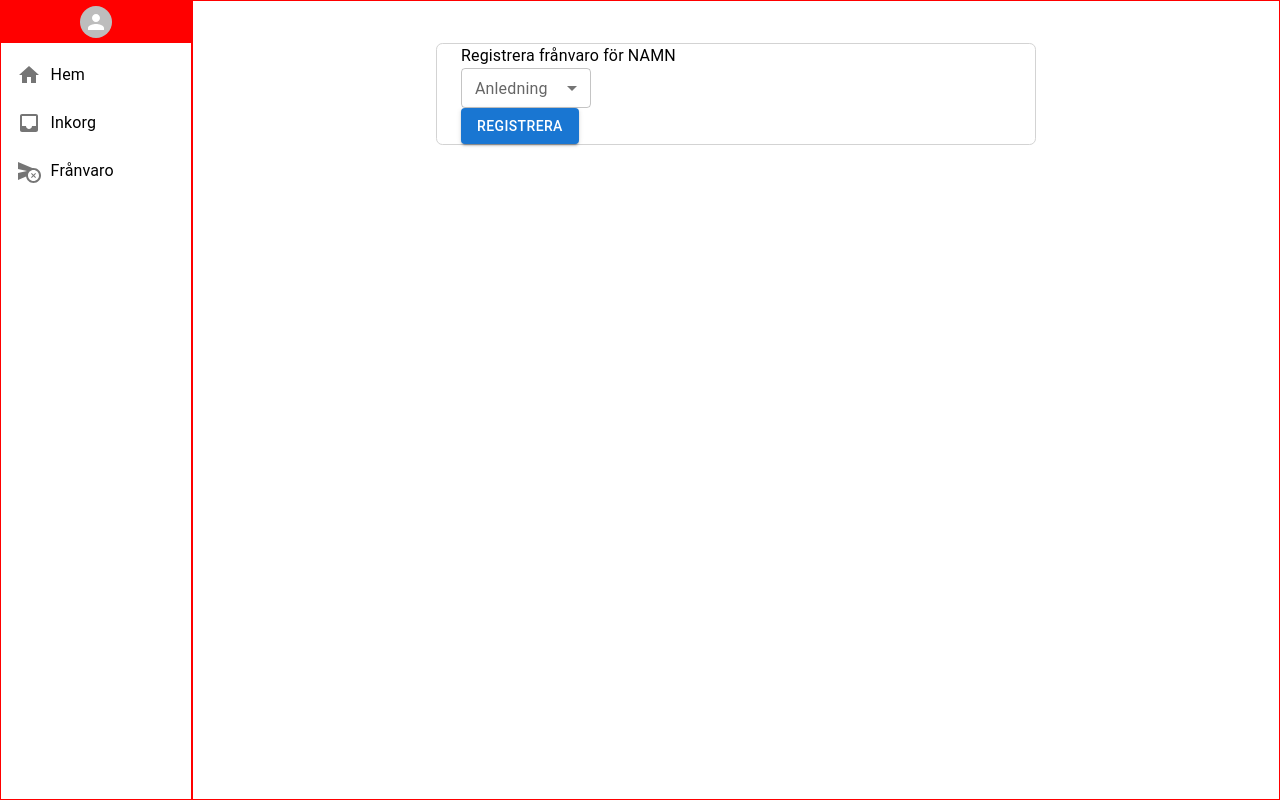
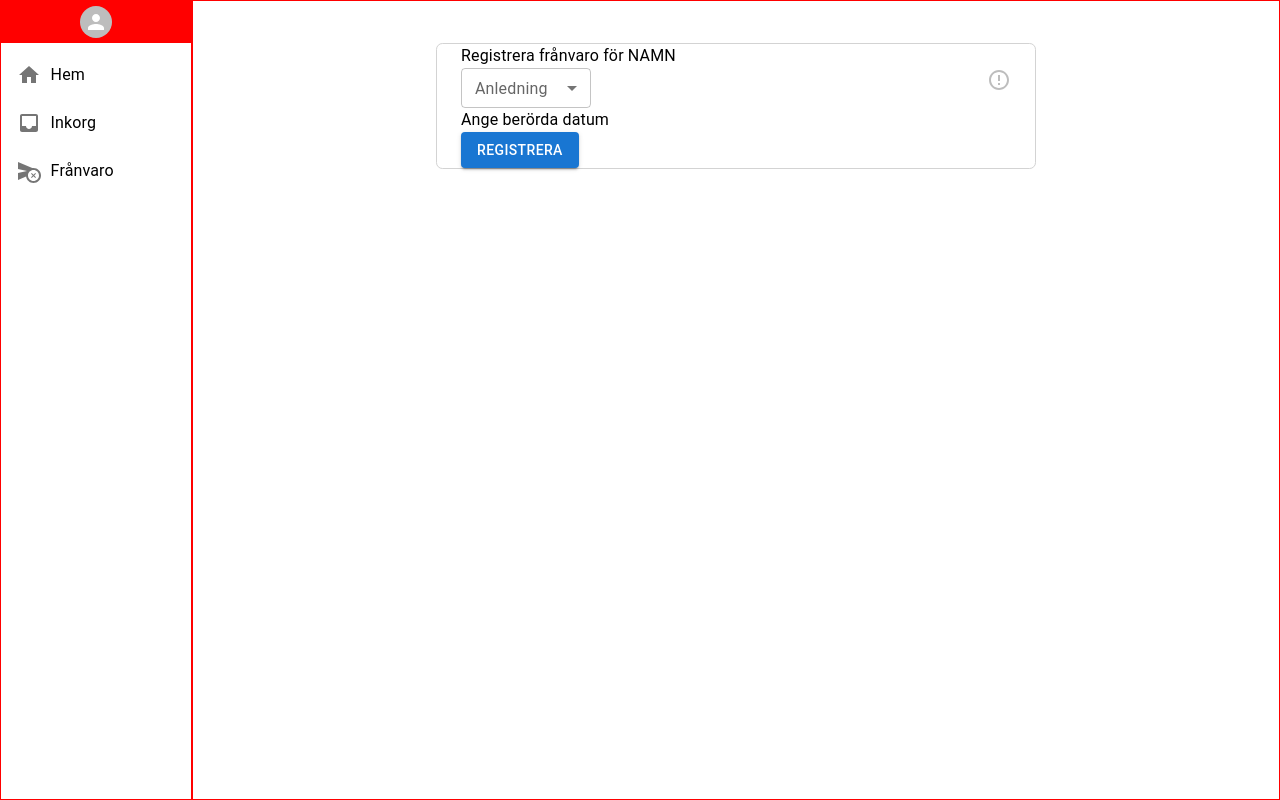
Before and after one commit to A-ForssmanP/InteractWithSchool, a React (Vite) app in the folder frontend/: page /fronvaro/1/registrera in a window 1280 px wide. Built offline with nearby package versions, Linux system fonts and the light colour scheme; the HTML template or start-up script is replaced by a standard one.

Commit message:
Update AbsenceForm.jsx
Adding and trying different layout for the form. Adding feedback to user when inputs are correct.

```diff
--- a/frontend/src/pages/absence/absenceForm/AbsenceForm.jsx
+++ b/frontend/src/pages/absence/absenceForm/AbsenceForm.jsx
@@ -9,10 +9,12 @@ import {
   Button,
   TextField,
 } from "@mui/material";
+import ErrorOutlineIcon from "@mui/icons-material/ErrorOutline";
+import CheckCircleOutlineIcon from "@mui/icons-material/CheckCircleOutline";
 import { useState } from "react";
 
 function AbsenceForm() {
-  const [absence, setAbsence] = useState({ reason: "" });
+  const [absence, setAbsence] = useState({ reason: "", textReason: "" });
 
   //handle stateChange of the selected reason
   const handleChange = (e) => {
@@ -35,8 +37,12 @@ function AbsenceForm() {
       <Typography>Registrera frånvaro för NAMN</Typography>
       <Box component="form">
         <Box>
-          <Box display={"flex"} flexDirection={"column"}>
-            <FormControl sx={{ maxWidth: 130 }} size="small">
+          <Box
+            display={"flex"}
+            flexDirection={"row"}
+            justifyContent={"space-between"}
+          >
+            <FormControl sx={{ minWidth: 130 }} size="small">
               <InputLabel id="reason">Anledning</InputLabel>
               <Select
                 labelId="reason"
@@ -52,18 +58,30 @@ function AbsenceForm() {
                 <MenuItem value="other">Annan</MenuItem>
               </Select>
             </FormControl>
-            {absence.reason === "other" && (
+            <Box>
+              {!absence.reason && !absence.textReason ? (
+                <ErrorOutlineIcon color="disabled" />
+              ) : (
+                <CheckCircleOutlineIcon color="success" />
+              )}
+            </Box>
+          </Box>
+          {absence.reason === "other" && (
+            <Box>
               <TextField
-                id="outlined-multiline-static"
+                fullWidth
+                id="textReason"
                 label="Vänligen fyll i anledning"
                 multiline
                 rows={4}
                 defaultValue=""
               />
-            )}
-          </Box>
+
+              <Button>Klar</Button>
+            </Box>
+          )}
         </Box>
-
+        <Typography>Ange berörda datum </Typography>
         <Button type="submit" variant="contained">
           Registrera
         </Button>
```
